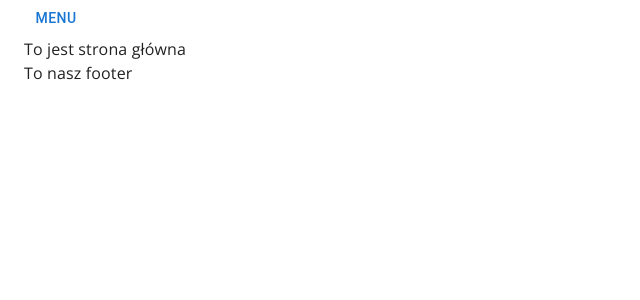
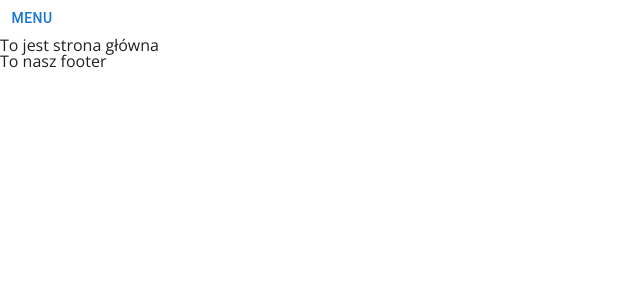
Before and after one commit to BartoszBakCL/Projects, a React (Create React App) app in the folder Oddam w dobre ręce/: page / in a window 1280 px wide. Shown: the top 300 px of the page, without its empty margins (0-640 px from the left). Built offline with nearby package versions, Linux system fonts and the light colour scheme.

Commit message:
adding styles

```diff
--- a/Oddam w dobre ręce/src/App.js
+++ b/Oddam w dobre ręce/src/App.js
@@ -4,15 +4,12 @@ import Home from "./components/pages/Home";
 //import Contact from "./components/pages/Contact";
 //import About from "./components/pages/About";
 import CustomMenu from "./components/common/CustomMenu";
-import CssBaseline from '@mui/material/CssBaseline';
 import Container from '@mui/material/Container';
 import Footer from "./components/common/Footer";
 
 function App() {
   return (
     <BrowserRouter>
-        <Container maxWidth="xl">
-            <CssBaseline />
             <CustomMenu />
             <Routes>
                 <Route exact path="/" element={<Home />}/>
@@ -20,7 +17,6 @@ function App() {
                 {/*<Route exact path="/onas" element={<About />}/>*/}
             </Routes>
             <Footer />
-        </Container>
     </BrowserRouter>
   );
 }
--- a/Oddam w dobre ręce/src/scss/settings/_common.scss
+++ b/Oddam w dobre ręce/src/scss/settings/_common.scss
@@ -1,3 +1,3 @@
 body {
-  font-family: $font-base !important;
+  font-family: $font-base;
 }
```
